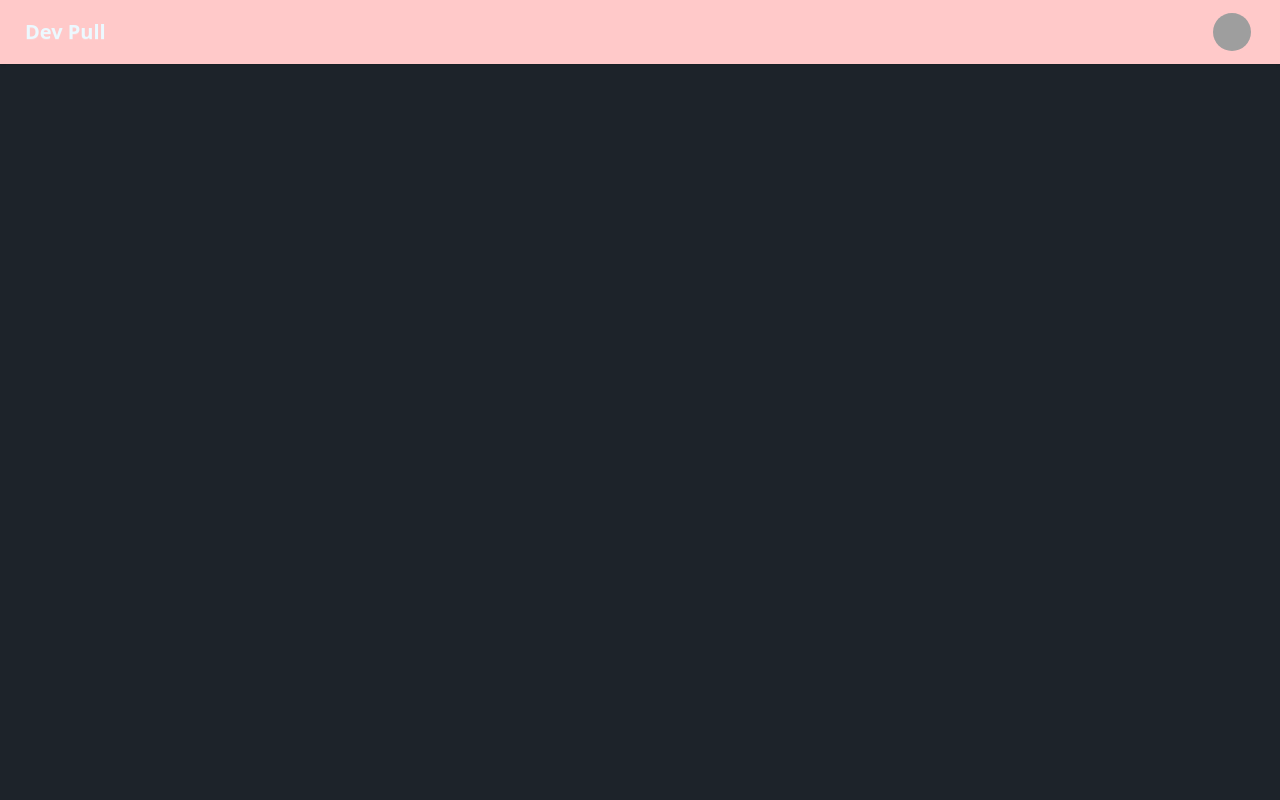
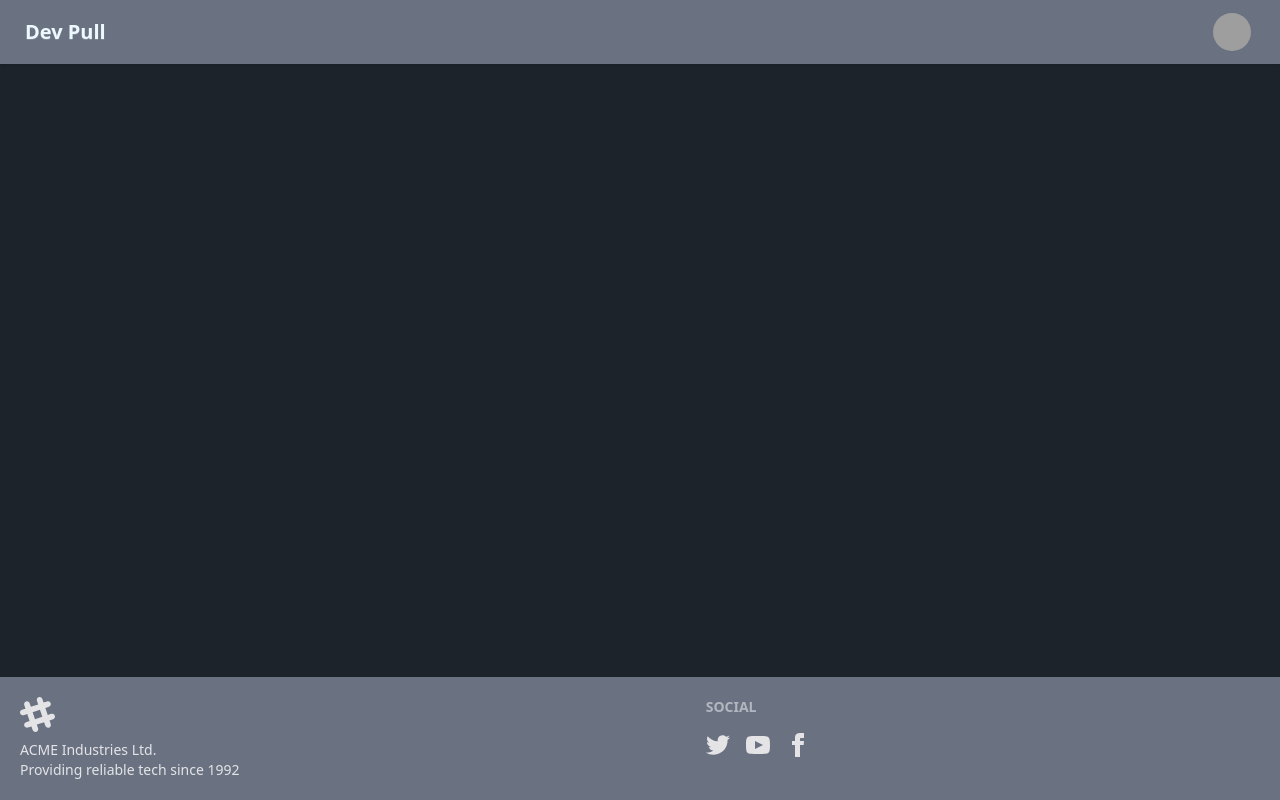
Before and after one commit to DeshmukhDiksha/devpull, a React (Vite) app: page / in a window 1280 px wide. Built offline with nearby package versions, Linux system fonts and the light colour scheme; grey boxes are pictures that could not be loaded.

Commit message:
DevPull:  Basic app structure

```diff
--- a/package.json
+++ b/package.json
@@ -12,7 +12,8 @@
   "dependencies": {
     "daisyui": "^5.5.14",
     "react": "^19.2.0",
-    "react-dom": "^19.2.0"
+    "react-dom": "^19.2.0",
+    "react-router-dom": "^7.11.0"
   },
   "devDependencies": {
     "@eslint/js": "^9.39.1",
--- a/src/App.jsx
+++ b/src/App.jsx
@@ -1,45 +1,22 @@
-// function App() {
-//   return (
-//     <div className="w-screen h-screen bg-red-200 text-white text-4xl flex items-center justify-center">
-//       Tailwind is working
-//     </div>
-//   );
-// }
-
-// export default App;
-
+import { BrowserRouter, Routes, Route } from 'react-router-dom';
+import Home from './Home';
+import Login from './Login';
+import Profile from './Profile';
 
 function App() {
   return (
-    <div className="navbar bg-red-200 shadow-sm">
-      <div className="flex-1">
-        <a className="btn btn-ghost text-xl">Dev Pull</a>
-      </div>
-      <div className="flex gap-2">
-        {/* <input type="text" placeholder="Search" className="input input-bordered w-24 md:w-auto" /> */}
-        <div className="dropdown dropdown-end mx-5">
-          <div tabIndex={0} role="button" className="btn btn-ghost btn-circle avatar">
-            <div className="w-10 rounded-full">
-              <img
-                alt="Tailwind CSS Navbar component"
-                src="https://img.daisyui.com/images/stock/photo-1534528741775-53994a69daeb.webp" />
-            </div>
-          </div>
-          <ul
-            tabIndex="-1"
-            className="menu menu-sm dropdown-content bg-base-100 rounded-box z-1 mt-3 w-52 p-2 shadow">
-            <li>
-              <a className="justify-between">
-                Profile
-                <span className="badge">New</span>
-              </a>
-            </li>
-            <li><a>Settings</a></li>
-            <li><a>Logout</a></li>
-          </ul>
-        </div>
-      </div>
-    </div>
+    <>
+      <BrowserRouter>
+        <Routes>
+          <Route path='/' element={<Home />} >
+            <Route path='/login' element={<Login />}></Route>
+            <Route path='/profile' element={<Profile />}> </Route>
+          </Route>
+        </Routes>
+      </BrowserRouter>
+
+    </>
+
   );
 }
 
--- /dev/null
+++ b/src/Footer.jsx
@@ -0,0 +1,64 @@
+const Footer = () => {
+    return (
+        <footer className="footer sm:footer-horizontal bg-gray-500 text-neutral-content p-5 bottom-0 fixed ">
+            <aside>
+                <svg
+                    width="35"
+                    height="35"
+                    viewBox="0 0 24 24"
+                    xmlns="http://www.w3.org/2000/svg"
+                    fillRule="evenodd"
+                    clipRule="evenodd"
+                    className="fill-current">
+                    <path
+                        d="M22.672 15.226l-2.432.811.841 2.515c.33 1.019-.209 2.127-1.23 2.456-1.15.325-2.148-.321-2.463-1.226l-.84-2.518-5.013 1.677.84 2.517c.391 1.203-.434 2.542-1.831 2.542-.88 0-1.601-.564-1.86-1.314l-.842-2.516-2.431.809c-1.135.328-2.145-.317-2.463-1.229-.329-1.018.211-2.127 1.231-2.456l2.432-.809-1.621-4.823-2.432.808c-1.355.384-2.558-.59-2.558-1.839 0-.817.509-1.582 1.327-1.846l2.433-.809-.842-2.515c-.33-1.02.211-2.129 1.232-2.458 1.02-.329 2.13.209 2.461 1.229l.842 2.515 5.011-1.677-.839-2.517c-.403-1.238.484-2.553 1.843-2.553.819 0 1.585.509 1.85 1.326l.841 2.517 2.431-.81c1.02-.33 2.131.211 2.461 1.229.332 1.018-.21 2.126-1.23 2.456l-2.433.809 1.622 4.823 2.433-.809c1.242-.401 2.557.484 2.557 1.838 0 .819-.51 1.583-1.328 1.847m-8.992-6.428l-5.01 1.675 1.619 4.828 5.011-1.674-1.62-4.829z"></path>
+                </svg>
+                <p>
+                    ACME Industries Ltd.
+                    <br />
+                    Providing reliable tech since 1992
+                </p>
+            </aside>
+            <nav>
+                <h6 className="footer-title">Social</h6>
+                <div className="grid grid-flow-col gap-4">
+                    <a>
+                        <svg
+                            xmlns="http://www.w3.org/2000/svg"
+                            width="24"
+                            height="24"
+                            viewBox="0 0 24 24"
+                            className="fill-current">
+                            <path
+                                d="M24 4.557c-.883.392-1.832.656-2.828.775 1.017-.609 1.798-1.574 2.165-2.724-.951.564-2.005.974-3.127 1.195-.897-.957-2.178-1.555-3.594-1.555-3.179 0-5.515 2.966-4.797 6.045-4.091-.205-7.719-2.165-10.148-5.144-1.29 2.213-.669 5.108 1.523 6.574-.806-.026-1.566-.247-2.229-.616-.054 2.281 1.581 4.415 3.949 4.89-.693.188-1.452.232-2.224.084.626 1.956 2.444 3.379 4.6 3.419-2.07 1.623-4.678 2.348-7.29 2.04 2.179 1.397 4.768 2.212 7.548 2.212 9.142 0 14.307-7.721 13.995-14.646.962-.695 1.797-1.562 2.457-2.549z"></path>
+                        </svg>
+                    </a>
+                    <a>
+                        <svg
+                            xmlns="http://www.w3.org/2000/svg"
+                            width="24"
+                            height="24"
+                            viewBox="0 0 24 24"
+                            className="fill-current">
+                            <path
+                                d="M19.615 3.184c-3.604-.246-11.631-.245-15.23 0-3.897.266-4.356 2.62-4.385 8.816.029 6.185.484 8.549 4.385 8.816 3.6.245 11.626.246 15.23 0 3.897-.266 4.356-2.62 4.385-8.816-.029-6.185-.484-8.549-4.385-8.816zm-10.615 12.816v-8l8 3.993-8 4.007z"></path>
+                        </svg>
+                    </a>
+                    <a>
+                        <svg
+                            xmlns="http://www.w3.org/2000/svg"
+                            width="24"
+                            height="24"
+                            viewBox="0 0 24 24"
+                            className="fill-current">
+                            <path
+                                d="M9 8h-3v4h3v12h5v-12h3.642l.358-4h-4v-1.667c0-.955.192-1.333 1.115-1.333h2.885v-5h-3.808c-3.596 0-5.192 1.583-5.192 4.615v3.385z"></path>
+                        </svg>
+                    </a>
+                </div>
+            </nav>
+        </footer>
+    )
+}
+
+export default Footer
--- /dev/null
+++ b/src/Home.jsx
@@ -0,0 +1,16 @@
+import { Outlet } from 'react-router-dom'
+import Footer from './Footer'
+import NavBar from './NavBar'
+
+const Home = () => {
+    return (
+        <>
+            <NavBar />
+            <Outlet />
+            <Footer />
+        </>
+
+    )
+}
+
+export default Home
--- /dev/null
+++ b/src/Login.jsx
@@ -0,0 +1,9 @@
+import React from 'react'
+
+const Login = () => {
+  return (
+    <div>Login</div>
+  )
+}
+
+export default Login
--- /dev/null
+++ b/src/NavBar.jsx
@@ -0,0 +1,36 @@
+
+function NavBar() {
+  return (
+    <div className="navbar bg-gray-500 shadow-sm">
+      <div className="flex-1">
+        <a className="btn btn-ghost text-xl">Dev Pull</a>
+      </div>
+      <div className="flex gap-2">
+        {/* <input type="text" placeholder="Search" className="input input-bordered w-24 md:w-auto" /> */}
+        <div className="dropdown dropdown-end mx-5">
+          <div tabIndex={0} role="button" className="btn btn-ghost btn-circle avatar">
+            <div className="w-10 rounded-full">
+              <img
+                alt="Tailwind CSS Navbar component"
+                src="https://img.daisyui.com/images/stock/photo-1534528741775-53994a69daeb.webp" />
+            </div>
+          </div>
+          <ul
+            tabIndex="-1"
+            className="menu menu-sm dropdown-content bg-base-100 rounded-box z-1 mt-3 w-52 p-2 shadow">
+            <li>
+              <a className="justify-between">
+                Profile
+                <span className="badge">New</span>
+              </a>
+            </li>
+            <li><a>Settings</a></li>
+            <li><a>Logout</a></li>
+          </ul>
+        </div>
+      </div>
+    </div>
+  );
+}
+
+export default NavBar;
--- /dev/null
+++ b/src/Profile.jsx
@@ -0,0 +1,9 @@
+import React from 'react'
+
+const Profile = () => {
+  return (
+    <div>Profile</div>
+  )
+}
+
+export default Profile
```
Also changed, not shown: 1 other file (tests, documents, lock files or other folders).
